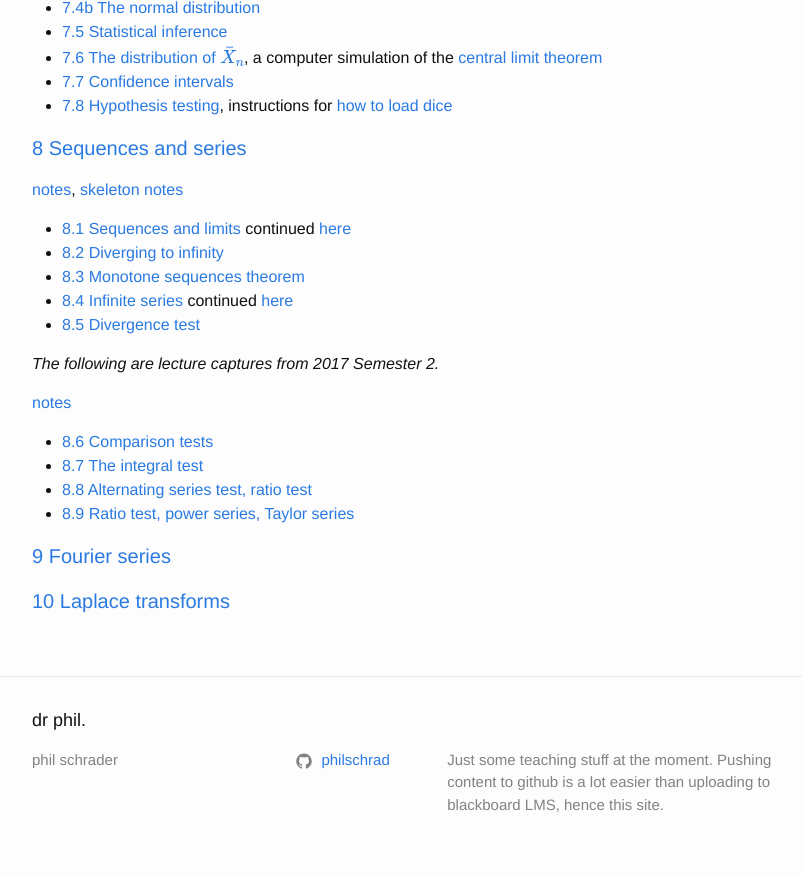
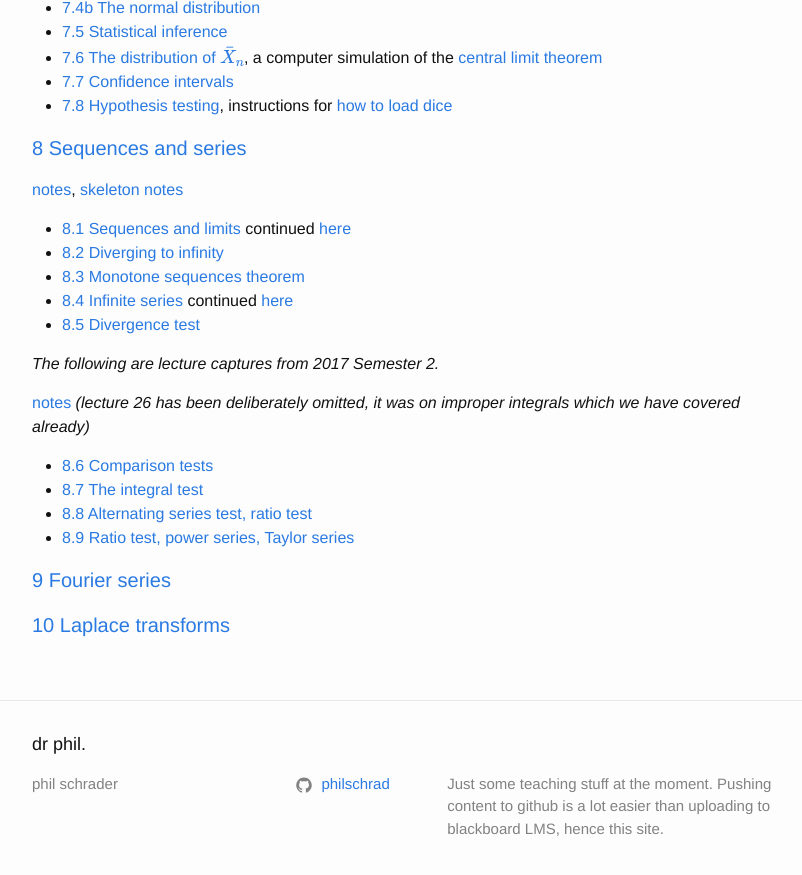
Before and after one commit to philschrad/philschrad.github.io, a Jekyll site: the page built from pages/MATH1012_lectures.md, in a window 1280 px wide and 900 px high, scrolled down 1911 px. Shown: the top 875 px of the window, without its empty margins (238-1040 px from the left). Built offline with Jekyll 4.4.1, drawn with Linux system fonts in a browser that asks for light colours; formulas are drawn with MathJax 3.

Commit message:
lectures edit

```diff
--- a/pages/MATH1012_lectures.md
+++ b/pages/MATH1012_lectures.md
@@ -105,7 +105,7 @@ MATH1012 *Summer 2017/18*
 
 *The following are lecture captures from 2017 Semester 2.*
 
-[notes](1012_8B.pdf)
+[notes](1012_8B.pdf) *(lecture 26 has been deliberately omitted, it was on improper integrals which we have covered already)*
 
 * [8.6 Comparison tests](https://youtu.be/IrN5aTODt_I)
 * [8.7 The integral test](https://youtu.be/qs-S4nblcW8)
```
